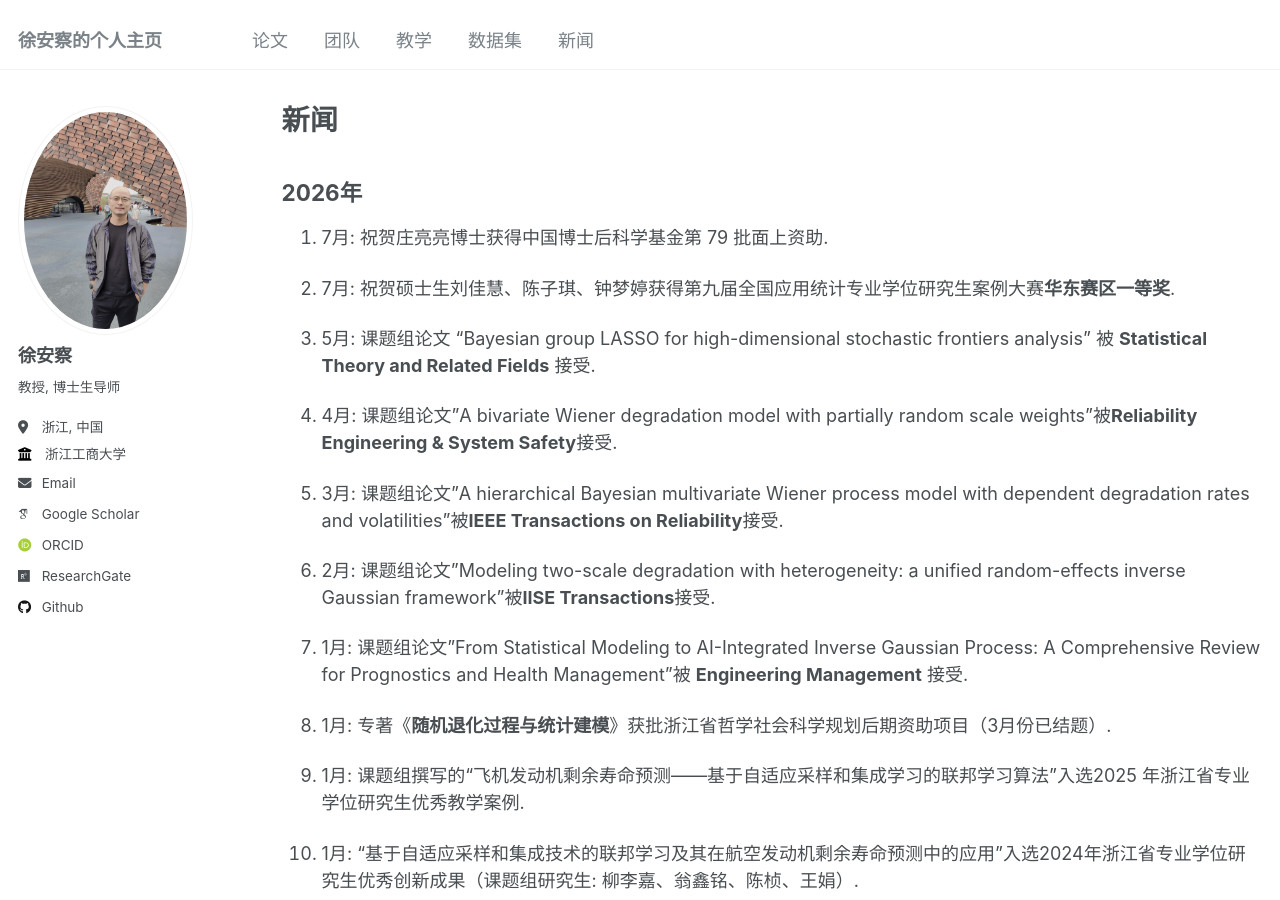
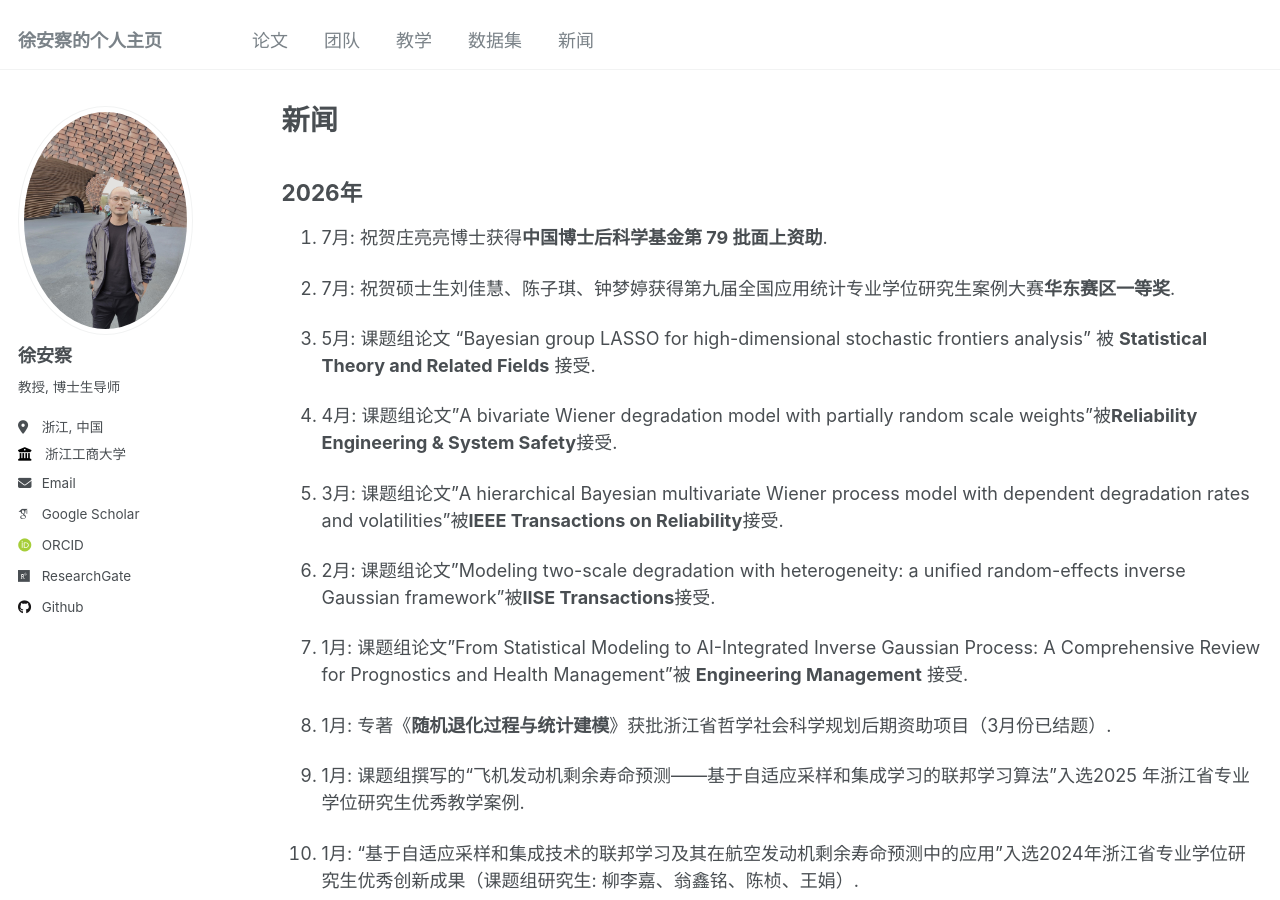
Before and after one commit to XU-ANCHA/XU-ANCHA.github.io, a Jekyll site: the page built from _pages/year-archive.md, in a window 1280 px wide and 900 px high. Built offline with Jekyll 4.4.1, drawn with Linux system fonts in a browser that asks for light colours; some web fonts are replaced.

```diff
--- a/_pages/year-archive.md
+++ b/_pages/year-archive.md
@@ -7,7 +7,7 @@ author_profile: true
 
 ## 2026年
 
-1. 7月: 祝贺庄亮亮博士获得中国博士后科学基金第 79 批面上资助.
+1. 7月: 祝贺庄亮亮博士获得**中国博士后科学基金第 79 批面上资助**.
 
 1. 7月: 祝贺硕士生刘佳慧、陈子琪、钟梦婷获得第九届全国应用统计专业学位研究生案例大赛**华东赛区一等奖**.
 
```
